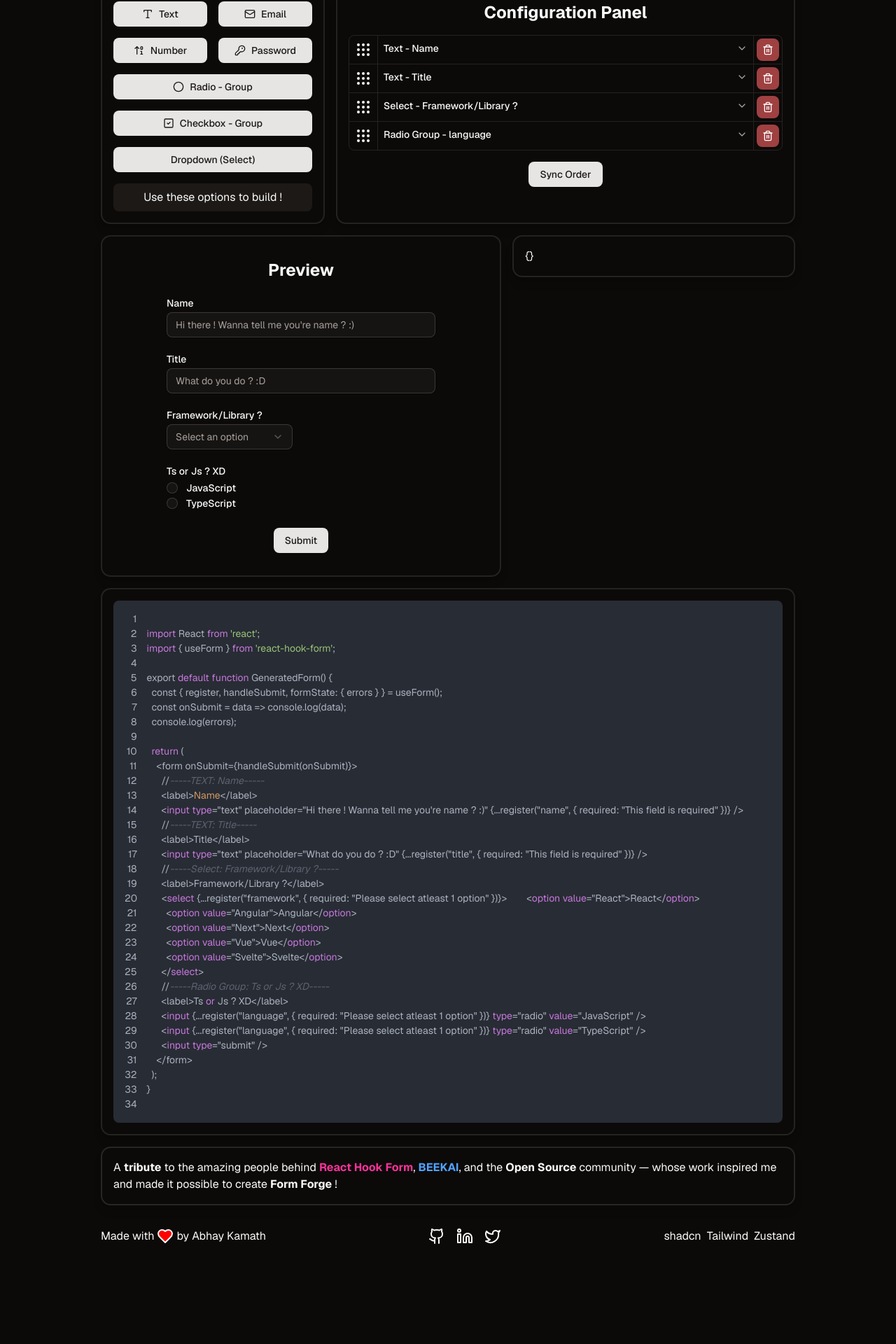
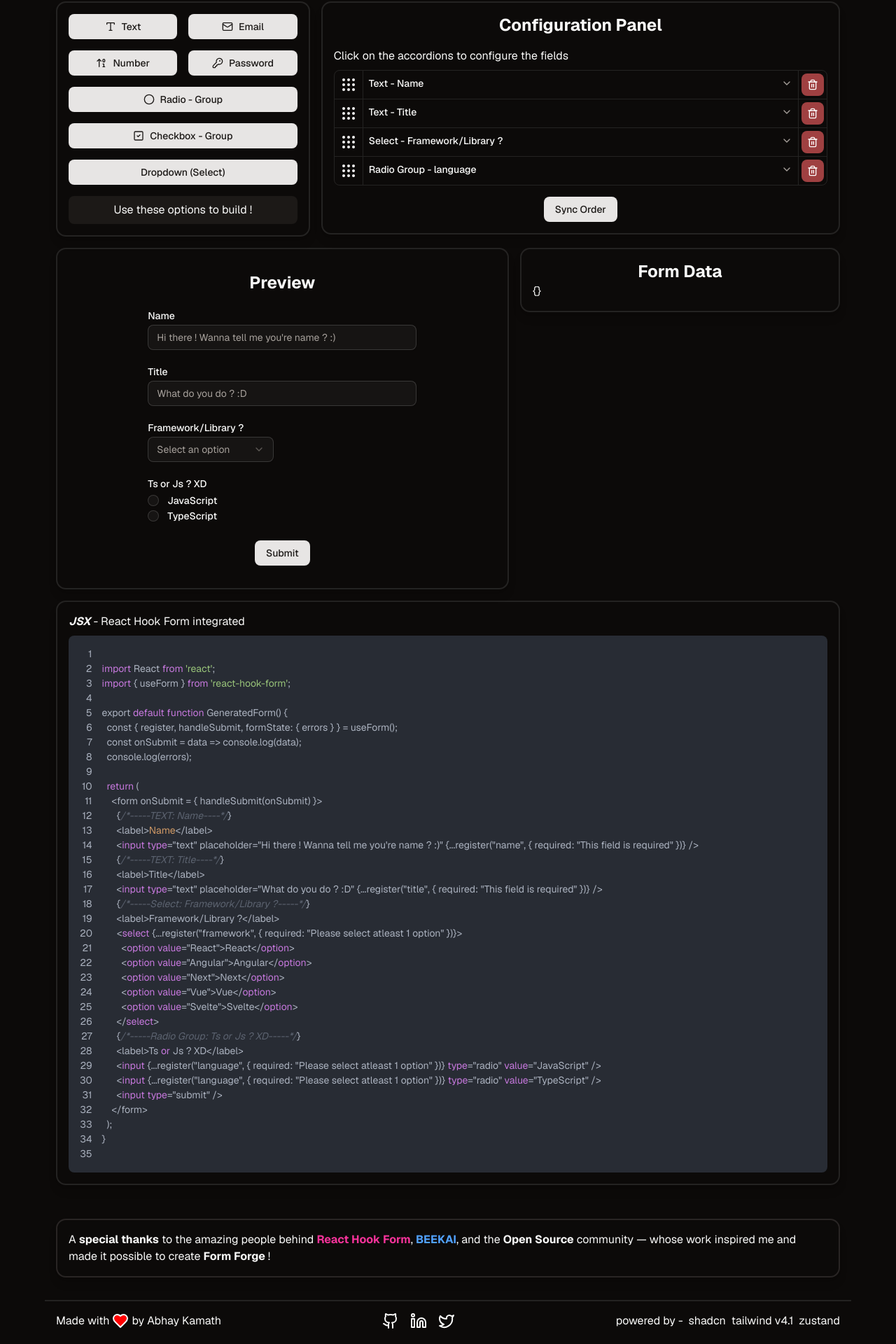
Before and after one commit to abhaykamath/form-forge, a React (Vite) app: page / in a window 1280 px wide. Shown: the part 132-2052 px from the top of the page at 70% size. Before the commit the page ends 1926 px from the top, so only its background shows below. Built offline with nearby package versions, Linux system fonts and the light colour scheme.

Commit message:
update: polish the UI

```diff
--- a/src/App.tsx
+++ b/src/App.tsx
@@ -1,92 +1,46 @@
-import { Github, Heart, Linkedin, Twitter } from "lucide-react";
 import { ThemeProvider } from "./contexts/ThemeProvider";
 import ConfiguratorPanel from "./features/form-configurator/ConfiguratorPanel";
 import FieldSelectorTab from "./features/form-field-selector/FieldSelectorTab";
 import Preview from "./features/form-preview/Preview";
-import { ThemeToggle } from "./features/ModeToggle";
-import { useOutputSotre } from "./stores/OutputStore";
 import { generateRHFJSX } from "./utils/jsxGenerator";
 import { PreviewJSX } from "./features/jsx-output/PreviewJSX";
 import { usePreviewStore } from "./stores/PreviewStore";
+import Footer from "./components/landing/Footer";
+import Mention from "./components/landing/Mention";
+import Navbar from "./components/landing/Navbar";
+import FormData from "./components/landing/FormData";
 
 const App = () => {
-  const FormData = useOutputSotre((state) => state.FormData);
   const savedFormConfig = usePreviewStore((state) => state.savedFormConfig);
 
   return (
     <ThemeProvider defaultTheme="dark" storageKey="vite-ui-theme">
       <div className="w-full">
         {/* App Container */}
-        <div className="w-full max-w-5xl h-full m-auto relative">
-          <nav className="w-full flex justify-between p-4">
-            <div>
-              <div className="text-4xl font-extrabold">FORM FORGE</div>
-              <div className="text-xl">Build forms effortlessly.</div>
-            </div>
-            <div>
-              <ThemeToggle />
-            </div>
-          </nav>
-          <main className="p-4 grid grid-cols-12 gap-4">
-            {/* Input Options */}
+        <div className="w-full max-w-6xl h-full m-auto relative">
+          <Navbar />
+          <main className="p-4 py-8 grid grid-cols-12 gap-4">
             <div className="col-span-4 border-2 rounded-xl shadow-lg">
               <FieldSelectorTab />
             </div>
-            {/* Configurator */}
-            <div className="col-span-8 border-2 rounded-xl shadow-lg">
+            <div className="col-span-8 h-fit border-2 rounded-xl shadow-lg">
               <ConfiguratorPanel />
             </div>
-            {/* Preview + JSX */}
             <div className="col-span-7 border-2 rounded-xl shadow-lg">
               <Preview />
             </div>
-            {/* Form Data */}
             <div className="h-fit col-span-5 border-2 rounded-xl shadow-lg">
-              <div className="w-full p-4">
-                <pre>{JSON.stringify(FormData, null, 2)}</pre>
-              </div>
+              <FormData />
             </div>
-            {/* Form Data */}
             <div className="h-fit col-span-12 border-2 rounded-xl shadow-lg">
               <div className="w-full p-4">
+                <h3 className="mb-2"><span className="font-bold italic">JSX</span> - React Hook Form integrated</h3>
                 <PreviewJSX code={generateRHFJSX(savedFormConfig)} />
               </div>
             </div>
-            {/* Special Thanks */}
-            <div className="h-fit col-span-12 border-2 border-purple-200 rounded-xl shadow-lg bg-purple-100 dark:border-accent dark:bg-background">
-              <div className="w-full p-4 text-md">
-                A <span className="font-bold">tribute</span> to the amazing
-                people behind{" "}
-                <span className="font-bold text-pink-500">React Hook Form</span>
-                , <span className="font-bold text-blue-400">BEEKAI</span>, and
-                the <span className="font-bold">Open Source</span> community —
-                whose work inspired me and made it possible to create{" "}
-                <span className="font-bold">Form Forge</span> !
-              </div>
-            </div>
-            {/* Footer */}
+            <Mention />
           </main>
-          <footer className="w-full p-4 flex justify-between">
-            <div className="flex gap-1">
-              Made with <Heart fill="red" /> by Abhay Kamath
-            </div>
-            <div className="flex gap-4">
-              <Github />
-              <Linkedin />
-              <Twitter />
-            </div>
-            <div className="flex gap-2">
-              <a href="" className="">
-                shadcn
-              </a>
-              <a href="" className="">
-                Tailwind
-              </a>
-              <a href="" className="">
-                Zustand
-              </a>
-            </div>
-          </footer>
+          <Footer />
         </div>
       </div>
     </ThemeProvider>
--- /dev/null
+++ b/src/components/landing/Footer.tsx
@@ -0,0 +1,44 @@
+import { Github, Heart, Linkedin, Twitter } from "lucide-react";
+
+const Footer = () => {
+  return (
+    <footer className="w-full p-4 pb-16 flex justify-between border-t-2">
+      <div className="flex gap-1">
+        Made with <Heart fill="red" /> by Abhay Kamath
+      </div>
+      <div className="flex gap-4">
+        <a
+          href="https://github.com/abhaykamath/form-forge"
+          target="_blank"
+          className=""
+        >
+          <Github />
+        </a>
+        <a
+          href="https://www.linkedin.com/in/m-abhay-kamath-b5b466129/"
+          target="_blank"
+          className=""
+        >
+          <Linkedin />
+        </a>
+        <a href="https://x.com/m_abhaykamath" target="_blank" className="">
+          <Twitter />
+        </a>
+      </div>
+      <div className="flex gap-2">
+        <span>powered by - </span>
+        <a href="https://ui.shadcn.com/" target="_blank" className="">
+          shadcn
+        </a>
+        <a href="https://tailwindcss.com/" target="_blank" className="">
+          tailwind v4.1
+        </a>
+        <a href="https://zustand-demo.pmnd.rs/" target="_blank" className="">
+          zustand
+        </a>
+      </div>
+    </footer>
+  );
+};
+
+export default Footer;
--- /dev/null
+++ b/src/components/landing/FormData.tsx
@@ -0,0 +1,14 @@
+import { useOutputSotre } from "@/stores/OutputStore";
+
+const FormData = () => {
+  const data = useOutputSotre((state) => state.FormData);
+
+  return (
+    <div className="w-full p-4">
+      <h3 className="text-2xl font-bold text-center">Form Data</h3>
+      <pre>{JSON.stringify(data, null, 2)}</pre>
+    </div>
+  );
+};
+
+export default FormData;
--- /dev/null
+++ b/src/components/landing/Mention.tsx
@@ -0,0 +1,17 @@
+const Mention = () => {
+  return (
+    <div className="h-fit mt-8 col-span-12 border-2 border-purple-200 rounded-xl shadow-lg bg-purple-100 dark:border-accent dark:bg-background">
+      <div className="w-full p-4 text-md">
+        A <span className="font-bold">special thanks</span> to the amazing
+        people behind{" "}
+        <span className="font-bold text-pink-500">React Hook Form</span>,{" "}
+        <span className="font-bold text-blue-400">BEEKAI</span>, and the{" "}
+        <span className="font-bold">Open Source</span> community — whose work
+        inspired me and made it possible to create{" "}
+        <span className="font-bold">Form Forge</span> !
+      </div>
+    </div>
+  );
+};
+
+export default Mention;
--- /dev/null
+++ b/src/components/landing/Navbar.tsx
@@ -0,0 +1,17 @@
+import { ThemeToggle } from "@/features/ModeToggle";
+
+const Navbar = () => {
+  return (
+    <nav className="w-full flex justify-between p-4 border-b-2">
+      <div>
+        <div className="text-4xl font-extrabold">FORM FORGE</div>
+        <div className="text-xl">Build forms effortlessly.</div>
+      </div>
+      <div>
+        <ThemeToggle />
+      </div>
+    </nav>
+  );
+};
+
+export default Navbar;
--- a/src/features/form-configurator/ConfiguratorPanel.tsx
+++ b/src/features/form-configurator/ConfiguratorPanel.tsx
@@ -27,7 +27,10 @@ const ConfiguratorPanel = () => {
         Configuration Panel
       </header>
       {/* Configurators List */}
+      {unsavedFieldsOrder.length < 1 && <h3>👈 Start by adding fields</h3>}
+      {unsavedFieldsOrder.length > 0 && (
         <section className="w-full flex flex-col gap-2">
+          <div>Click on the accordions to configure the fields</div>
           <DnDContextWrapper>
             <SortableContextWrapper>
               <Accordion
@@ -155,6 +158,7 @@ const ConfiguratorPanel = () => {
             </SortableContextWrapper>
           </DnDContextWrapper>
         </section>
+      )}
       {unsavedFieldsOrder.length > 1 && (
         <footer className="w-full flex justify-center">
           <Button
--- a/src/features/form-preview/Preview.tsx
+++ b/src/features/form-preview/Preview.tsx
@@ -19,6 +19,7 @@ export default function Preview() {
     (state) => state.savedFormConfig
   );
   const updateFormData = useOutputSotre((state) => state.updateFormData);
+
   const {
     register,
     unregister,
@@ -33,7 +34,7 @@ export default function Preview() {
 
   // Removes stale field names in the form
   useEffect(() => {
-    console.log(savedFormConfig);
+    // console.log(savedFormConfig);
     const registeredNames = Object.keys(getValues());
     const actualNames = Object.values(savedFormConfig).map((obj) => obj.name);
     const staleNames = registeredNames.filter(
@@ -45,7 +46,7 @@ export default function Preview() {
   }, [savedFormConfig, unregister]);
 
   const onSubmit = (data: FormData) => {
-    console.log(data);
+    // console.log(data);
     updateFormData(data);
   };
 
@@ -56,6 +57,7 @@ export default function Preview() {
       className="w-full max-w-xl flex flex-col gap-6 items-center m-auto py-8 px-8"
     >
       <h2 className="text-2xl font-bold">Preview</h2>
+      {savedFieldsOrder.length < 1 && <div>Hmm, your form is looking empty, start building !☝️😎</div>}
       {savedFieldsOrder.map((id) => {
         const fieldConfig = savedFormConfig[id];
         switch (fieldConfig.type) {
--- a/src/utils/jsxGenerator.ts
+++ b/src/utils/jsxGenerator.ts
@@ -13,7 +13,7 @@ export default function GeneratedForm() {
   console.log(errors);
 
   return (
-    <form onSubmit={handleSubmit(onSubmit)}>
+    <form onSubmit = { handleSubmit(onSubmit) }>
 ${
   Array.isArray(fieldEntries) ? ReduceFieldEntries(fieldEntries) : ""
 }      <input type="submit" />
@@ -71,7 +71,7 @@ function TextCode(
   registerString: string
 ) {
   return (
-    `      //-----${type.toLocaleUpperCase()}: ${label}-----\n` +
+    `      {/*-----${type.toLocaleUpperCase()}: ${label}----*/}\n` +
     `      <label>${label}</label>\n` +
     `      <input type="${type}" placeholder="${placeholder || ""}" ${registerString} />\n`
   );
@@ -83,7 +83,7 @@ function RadioCode(
   registerString: string
 ) {
   return (
-    `      //-----Radio Group: ${label}-----\n` +
+    `      {/*-----Radio Group: ${label}-----*/}\n` +
     `      <label>${label}</label>\n` +
     `${(options || []).map((option) => `      <input ${registerString} type="radio" value="${option}" />\n`).join("")}`
   );
@@ -95,7 +95,7 @@ function CheckboxCode(
   registerString: string
 ) {
   return (
-    `      //-----Checkbox: ${label}-----\n` +
+    `      {/*-----Checkbox: ${label}-----*/}\n` +
     `      <label>${label}</label>\n` +
     `${(options || []).map(option => `      <input ${registerString} type="checkbox" value="${option}" />\n`).join("")}`
   );
@@ -107,9 +107,9 @@ function SelectCode(
   registerString: string
 ) {
   return (
-    `      //-----Select: ${label}-----\n` +
+    `      {/*-----Select: ${label}-----*/}\n` +
     `      <label>${label}</label>\n` +
-    `      <select ${registerString}>` +
+    `      <select ${registerString}>\n` +
     `${(options || []).map(option => `        <option value="${option}">${option}</option>`).join("\n")}\n` +
     `      </select>\n`
   );
```
Lines whose indentation alone changed are shown as unchanged.
